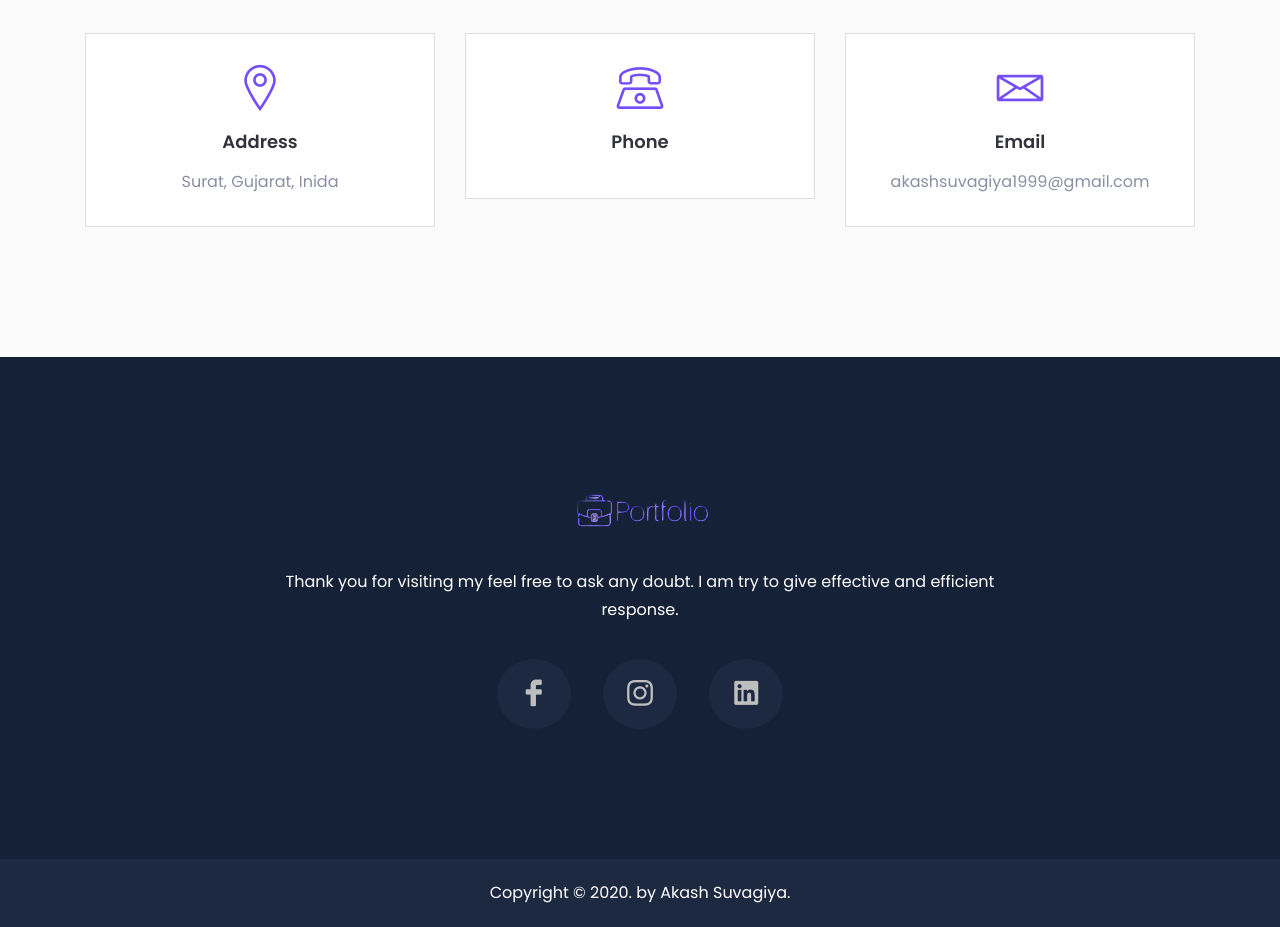
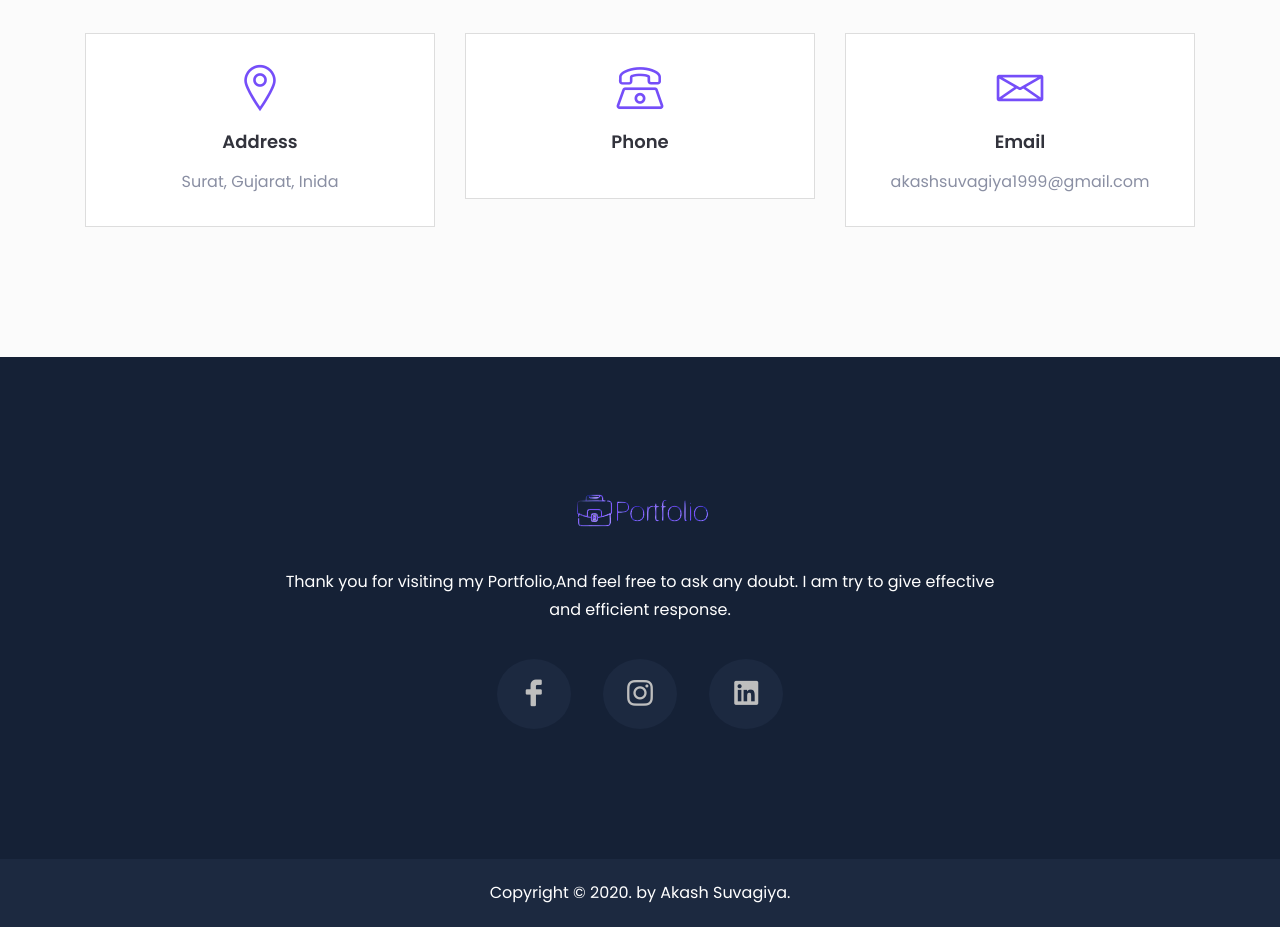
Before and after one commit to akash-019/akash-019.github.io, a plain HTML site: page index.html in a window 1280 px wide. Shown: the part 4654-5581 px from the top of the page. Drawn offline with Linux system fonts and the light colour scheme; files whose address does not match are found by name.

Commit message:
Update index.html

```diff
--- a/index.html
+++ b/index.html
@@ -577,7 +577,7 @@
                             <a href="index.html">
                                 <img src="assets/images/logo-2.png" alt="Logo">
                             </a>
-                            <p class="mt-">Thank you for visiting my feel free to ask any doubt. I am try to give effective and efficient response.</p>
+                            <p class="mt-">Thank you for visiting my Portfolio,And feel free to ask any doubt. I am try to give effective and efficient response.</p>
                             <ul>
                                 <li><a href="#"><i class="lni-facebook-filled"></i></a></li>
                                 <li><a href="#"><i class="lni-instagram-original"></i></a></li>
```
